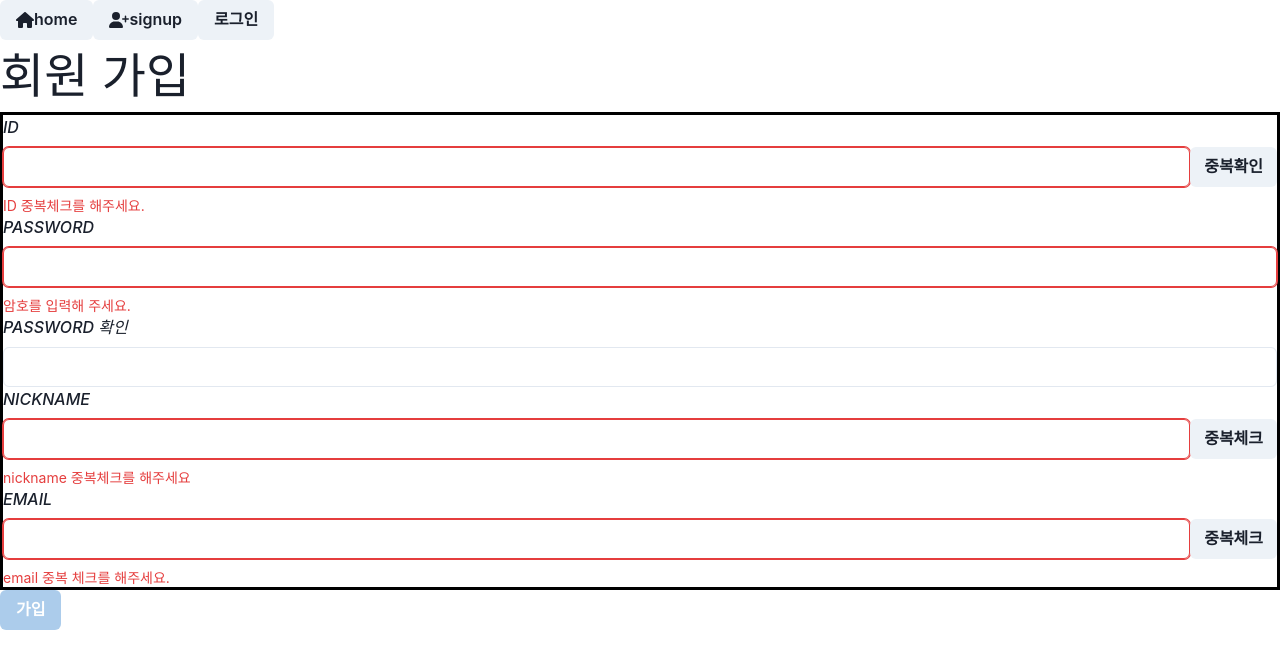
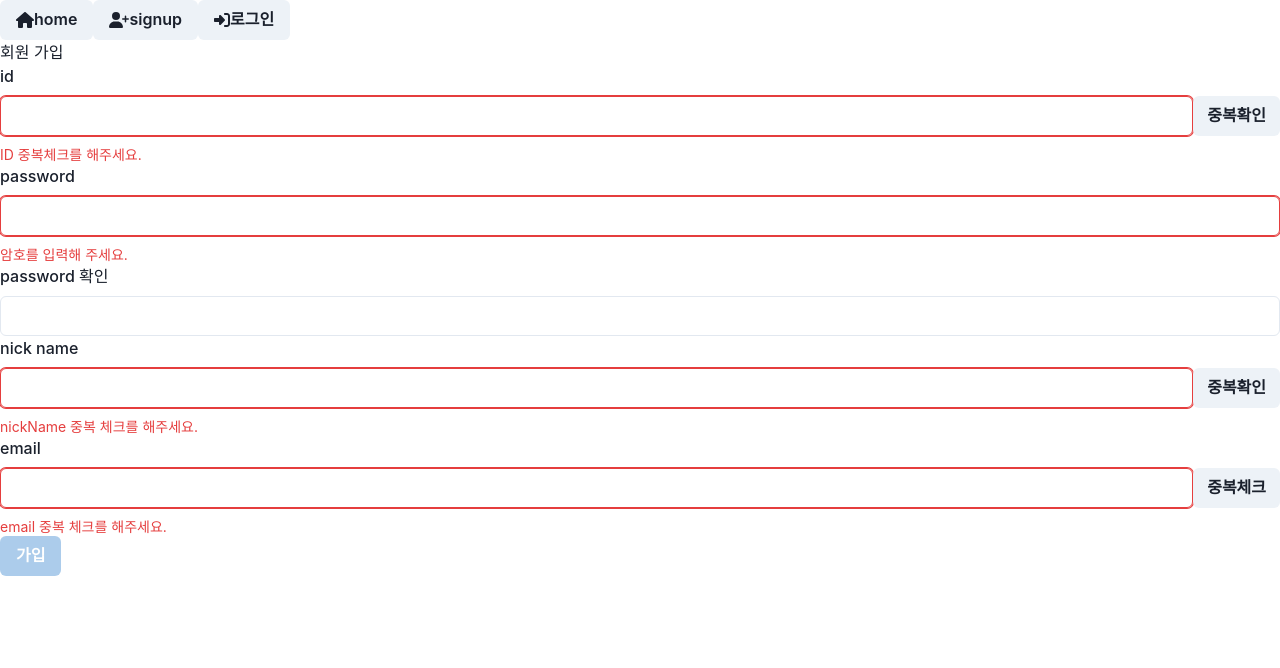
Before and after one commit to hoonil1/prj1_practice, a React (Create React App) app: page /signup in a window 1280 px wide. Shown: the top 668 px of the page. Built offline with nearby package versions, Linux system fonts and the light colour scheme; no server answers.

Commit message:
마스터로 다시 끌올

```diff
--- a/src/component/Navbar.js
+++ b/src/component/Navbar.js
@@ -1,15 +1,18 @@
-import { Button, Flex, useToast } from "@chakra-ui/react";
+import { Box, Button, Flex, useToast } from "@chakra-ui/react";
 import { useLocation, useNavigate } from "react-router-dom";
 import axios from "axios";
 import { useContext, useEffect } from "react";
-import { LoginContext } from "./LoginProvider";
 import { FontAwesomeIcon } from "@fortawesome/react-fontawesome";
 import {
   faHouse,
-  faList,
+  faPen,
+  faRightFromBracket,
+  faRightToBracket,
+  faUser,
   faUserPlus,
   faUsers,
 } from "@fortawesome/free-solid-svg-icons";
+import { LoginContext } from "./LoginProvider";
 
 export function NavBar() {
   const { fetchLogin, login, isAuthenticated, isAdmin } =
@@ -21,6 +24,7 @@ export function NavBar() {
   const urlParams = new URLSearchParams();
 
   const location = useLocation();
+
   useEffect(() => {
     fetchLogin();
   }, [location]);
@@ -41,12 +45,17 @@ export function NavBar() {
 
   return (
     <Flex>
+      {isAuthenticated() && <Box>{login.nickName} 님</Box>}
+
       <Button onClick={() => navigate("/")}>
         <FontAwesomeIcon icon={faHouse} />
         home
       </Button>
       {isAuthenticated() && (
-        <Button onClick={() => navigate("/write")}>write</Button>
+        <Button onClick={() => navigate("/write")}>
+          <FontAwesomeIcon icon={faPen} />
+          write
+        </Button>
       )}
       {isAuthenticated() || (
         <Button onClick={() => navigate("/signup")}>
@@ -56,20 +65,28 @@ export function NavBar() {
       )}
       {isAdmin() && (
         <Button onClick={() => navigate("/member/list")}>
-          <FontAwesomeIcon icon={faList} />
+          <FontAwesomeIcon icon={faUsers} />
           회원목록
         </Button>
       )}
       {isAuthenticated() && (
         <Button onClick={() => navigate("/member?" + urlParams.toString())}>
-          <FontAwesomeIcon icon={faUsers} />
+          <FontAwesomeIcon icon={faUser} />
           회원정보
         </Button>
       )}
       {isAuthenticated() || (
-        <Button onClick={() => navigate("/login")}>로그인</Button>
+        <Button onClick={() => navigate("/login")}>
+          <FontAwesomeIcon icon={faRightToBracket} />
+          로그인
+        </Button>
       )}
-      {isAuthenticated() && <Button onClick={handleLogout}>로그아웃</Button>}
+      {isAuthenticated() && (
+        <Button onClick={handleLogout}>
+          <FontAwesomeIcon icon={faRightFromBracket} />
+          로그아웃
+        </Button>
+      )}
     </Flex>
   );
 }
--- a/src/Member/MemberEdit.js
+++ b/src/page/Member/MemberEdit.js
@@ -6,7 +6,7 @@ import {
   Button,
   Flex,
   FormControl,
-  FormErrorMessage,
+  FormHelperText,
   FormLabel,
   Input,
   Modal,
@@ -25,9 +25,10 @@ export function MemberEdit() {
   const [member, setMember] = useState(null);
   const [email, setEmail] = useState("");
   const [password, setPassword] = useState("");
-  const [nickName, setNickName] = useState("");
   const [passwordCheck, setPasswordCheck] = useState("");
   const [emailAvailable, setEmailAvailable] = useState(false);
+  const [nickName, setNickName] = useState("");
+  const [nickNameAvailable, setNickNameAvailable] = useState(false);
 
   const toast = useToast();
   const [params] = useSearchParams();
@@ -39,6 +40,7 @@ export function MemberEdit() {
     axios.get("/api/member?" + params.toString()).then((response) => {
       setMember(response.data);
       setEmail(response.data.email);
+      setNickName(response.data.nickName);
     });
   }, []);
 
@@ -52,6 +54,14 @@ export function MemberEdit() {
   }
 
   let emailChecked = sameOriginEmail || emailAvailable;
+
+  // 기존 별명과 같은지?
+  let sameOriginNickName = false;
+  if (member !== null) {
+    sameOriginNickName = member.nickName === nickName;
+  }
+
+  let nickNameChecked = sameOriginNickName || nickNameAvailable;
 
   // 암호가 없으면 기존 암호
   // 암호를 작성하면 새 암호, 암호확인 체크
@@ -95,7 +105,7 @@ export function MemberEdit() {
 
   function handleSubmit() {
     // put /api/member/edit
-    // {id, password, email}
+    // {id, password, email, nickName}
 
     axios
       .put("/api/member/edit", { id: member.id, password, email, nickName })
@@ -104,7 +114,7 @@ export function MemberEdit() {
           description: "회원정보가 수정되었습니다.",
           status: "success",
         });
-        navigate("/member/list");
+        navigate("/member?" + params.toString());
       })
       .catch((error) => {
         if (error.response.status === 401 || error.response.status === 403) {
@@ -122,24 +132,41 @@ export function MemberEdit() {
       .finally(() => onClose());
   }
 
+  function handleNickNameCheck() {
+    const params = new URLSearchParams();
+    params.set("nickName", nickName);
+
+    axios
+      .get("/api/member/check?" + params)
+      .then(() => {
+        setNickNameAvailable(false);
+        toast({
+          description: "이미 사용 중인 별명입니다.",
+          status: "warning",
+        });
+      })
+      .catch((error) => {
+        if (error.response.status === 404) {
+          setNickNameAvailable(true);
+          toast({
+            description: "사용 가능한 별명입니다.",
+            status: "success",
+          });
+        }
+      });
+  }
+
   return (
     <Box>
       <h1>{id}님 정보 수정</h1>
       <FormControl>
-        <FormControl>
-          <FormLabel>nickname</FormLabel>
-          <Input
-            type="text"
-            value={nickName}
-            onChange={(e) => setNickName(e.target.value)}
-          />
-        </FormControl>
         <FormLabel>password</FormLabel>
         <Input
           type="text"
           value={password}
           onChange={(e) => setPassword(e.target.value)}
         />
+        <FormHelperText>작성하지 않으면 기존 암호를 유지합니다.</FormHelperText>
       </FormControl>
 
       {password.length > 0 && (
@@ -152,6 +179,23 @@ export function MemberEdit() {
           />
         </FormControl>
       )}
+
+      <FormControl>
+        <FormLabel>nickName</FormLabel>
+        <Flex>
+          <Input
+            type="text"
+            value={nickName}
+            onChange={(e) => {
+              setNickName(e.target.value);
+              setNickNameAvailable(false);
+            }}
+          ></Input>
+          <Button isDisabled={nickNameChecked} onClick={handleNickNameCheck}>
+            중복확인
+          </Button>
+        </Flex>
+      </FormControl>
 
       {/*  email을 변경하면(작성시작) 중복확인 다시 하도록  */}
       {/*  기존 email과 같으면 중복확인 안해도됨 */}
@@ -172,7 +216,7 @@ export function MemberEdit() {
         </Flex>
       </FormControl>
       <Button
-        isDisabled={!emailChecked || !passwordChecked}
+        isDisabled={!emailChecked || !passwordChecked || !nickNameChecked}
         colorScheme="blue"
         onClick={onOpen}
       >
--- a/src/Member/MemberList.js
+++ b/src/page/Member/MemberList.js
@@ -39,7 +39,7 @@ export function MemberList() {
           <Tr>
             <Th>id</Th>
             <Th>pw</Th>
-            <Th>nickname</Th>
+            <Th>별명</Th>
             <Th>email</Th>
             <Th>가입일시</Th>
           </Tr>
--- a/src/Member/MemberLogin.js
+++ b/src/page/Member/MemberLogin.js
@@ -6,10 +6,10 @@ import {
   Input,
   useToast,
 } from "@chakra-ui/react";
-import { useState } from "react";
 import axios from "axios";
 import { useNavigate } from "react-router-dom";
-// import { LoginContext } from "../component/LoginProvider";
+import { LoginContext } from "../../component/LogInProvider";
+import { useContext, useState } from "react";
 
 export function MemberLogin() {
   const [id, setId] = useState("");
@@ -18,7 +18,7 @@ export function MemberLogin() {
   const navigate = useNavigate();
   const toast = useToast();
 
-  // const { fetchLogin } = useContext(LoginContext);
+  const { fetchLogin } = useContext(LoginContext);
 
   function handleLogin() {
     axios
--- a/src/Member/MemberSignup.js
+++ b/src/page/Member/MemberSignup.js
@@ -17,10 +17,11 @@ export function MemberSignup() {
   const [password, setPassword] = useState("");
   const [passwordCheck, setPasswordCheck] = useState("");
   const [email, setEmail] = useState("");
-  const [nickName, setNickName] = useState("");
 
   const [idAvailable, setIdAvailable] = useState(false);
   const [emailAvailable, setEmailAvailable] = useState(false);
+
+  const [nickName, setNickName] = useState("");
   const [nickNameAvailable, setNickNameAvailable] = useState(false);
 
   const toast = useToast();
@@ -39,11 +40,12 @@ export function MemberSignup() {
   if (password != passwordCheck) {
     submitAvailable = false;
   }
-  if (!nickNameAvailable) {
+
+  if (password.length === 0) {
     submitAvailable = false;
   }
 
-  if (password.length === 0) {
+  if (!nickNameAvailable) {
     submitAvailable = false;
   }
 
@@ -128,16 +130,16 @@ export function MemberSignup() {
       });
   }
 
-  function handleNicknameCheck() {
+  function handleNickNameCheck() {
     const params = new URLSearchParams();
     params.set("nickName", nickName);
 
     axios
-      .get("/api/member/check?" + params.toString())
+      .get("/api/member/check?" + params)
       .then(() => {
         setNickNameAvailable(false);
         toast({
-          description: "이미 사용중인 닉네임입니다.",
+          description: "이미 사용 중인 별명입니다.",
           status: "warning",
         });
       })
@@ -145,8 +147,8 @@ export function MemberSignup() {
         if (error.response.status === 404) {
           setNickNameAvailable(true);
           toast({
-            description: "사용 가능한 닉네임입니다",
-            statue: "success",
+            description: "사용 가능한 별명입니다.",
+            status: "success",
           });
         }
       });
@@ -154,18 +156,9 @@ export function MemberSignup() {
 
   return (
     <Box>
-      <p style={{ fontSize: "3rem" }}>회원 가입</p>
-      <div
-        style={{
-          width: "100%",
-          height: "100%",
-          border: "3px solid black",
-        }}
-      >
+      <h1>회원 가입</h1>
       <FormControl isInvalid={!idAvailable}>
-          <FormLabel style={{ fontSize: "1rem", fontStyle: "italic" }}>
-            ID
-          </FormLabel>
+        <FormLabel>id</FormLabel>
         <Flex>
           <Input
             value={id}
@@ -179,20 +172,17 @@ export function MemberSignup() {
         <FormErrorMessage>ID 중복체크를 해주세요.</FormErrorMessage>
       </FormControl>
       <FormControl isInvalid={password.length === 0}>
-          <FormLabel style={{ fontSize: "1rem", fontStyle: "italic" }}>
-            PASSWORD
-          </FormLabel>
+        <FormLabel>password</FormLabel>
         <Input
           type="password"
           value={password}
           onChange={(e) => setPassword(e.target.value)}
         />
+
         <FormErrorMessage>암호를 입력해 주세요.</FormErrorMessage>
       </FormControl>
       <FormControl isInvalid={password != passwordCheck}>
-          <FormLabel style={{ fontSize: "1rem", fontStyle: "italic" }}>
-            PASSWORD 확인
-          </FormLabel>
+        <FormLabel>password 확인</FormLabel>
         <Input
           type="password"
           value={passwordCheck}
@@ -201,28 +191,24 @@ export function MemberSignup() {
         <FormErrorMessage>암호가 다릅니다.</FormErrorMessage>
       </FormControl>
 
-        <FormControl isInvalid={!nickName}>
-          <FormLabel style={{ fontSize: "1rem", fontStyle: "italic" }}>
-            NICKNAME
-          </FormLabel>
+      <FormControl isInvalid={!nickNameAvailable}>
+        <FormLabel>nick name</FormLabel>
         <Flex>
           <Input
-              type="nickName"
+            type="text"
             value={nickName}
             onChange={(e) => {
               setNickName(e.target.value);
               setNickNameAvailable(false);
             }}
-            />
-            <Button onClick={handleNicknameCheck}>중복체크</Button>
+          ></Input>
+          <Button onClick={handleNickNameCheck}>중복확인</Button>
         </Flex>
-          <FormErrorMessage>nickname 중복체크를 해주세요</FormErrorMessage>
+        <FormErrorMessage>nickName 중복 체크를 해주세요.</FormErrorMessage>
       </FormControl>
 
       <FormControl isInvalid={!emailAvailable}>
-          <FormLabel style={{ fontSize: "1rem", fontStyle: "italic" }}>
-            EMAIL
-          </FormLabel>
+        <FormLabel>email</FormLabel>
         <Flex>
           <Input
             type="email"
@@ -236,7 +222,6 @@ export function MemberSignup() {
         </Flex>
         <FormErrorMessage>email 중복 체크를 해주세요.</FormErrorMessage>
       </FormControl>
-      </div>
       <Button
         isDisabled={!submitAvailable}
         onClick={handleSubmit}
--- a/src/page/BoardList.js
+++ b/src/page/board/BoardList.js
@@ -5,6 +5,7 @@ import {
   Button,
   Flex,
   Input,
+  Select,
   Spinner,
   Table,
   Tbody,
@@ -18,11 +19,11 @@ import { useLocation, useNavigate, useSearchParams } from "react-router-dom";
 import { ChatIcon } from "@chakra-ui/icons";
 import { FontAwesomeIcon } from "@fortawesome/react-fontawesome";
 import {
-  faChevronLeft,
-  faChevronRight,
+  faAngleLeft,
+  faAngleRight,
   faHeart,
-  faImage,
 } from "@fortawesome/free-solid-svg-icons";
+import { faImages } from "@fortawesome/free-regular-svg-icons";
 
 function PageButton({ variant, pageNumber, children }) {
   const [params] = useSearchParams();
@@ -43,7 +44,7 @@ function PageButton({ variant, pageNumber, children }) {
 function Pagination({ pageInfo }) {
   const pageNumbers = [];
 
-  // const navigate = useNavigate();
+  const navigate = useNavigate();
 
   for (let i = pageInfo.startPageNumber; i <= pageInfo.endPageNumber; i++) {
     pageNumbers.push(i);
@@ -53,9 +54,10 @@ function Pagination({ pageInfo }) {
     <Box>
       {pageInfo.prevPageNumber && (
         <PageButton variant="ghost" pageNumber={pageInfo.prevPageNumber}>
-          <FontAwesomeIcon icon={faChevronLeft} />
+          <FontAwesomeIcon icon={faAngleLeft} />
         </PageButton>
       )}
+
       {pageNumbers.map((pageNumber) => (
         <PageButton
           key={pageNumber}
@@ -70,7 +72,7 @@ function Pagination({ pageInfo }) {
 
       {pageInfo.nextPageNumber && (
         <PageButton variant="ghost" pageNumber={pageInfo.nextPageNumber}>
-          <FontAwesomeIcon icon={faChevronRight} />
+          <FontAwesomeIcon icon={faAngleRight} />
         </PageButton>
       )}
     </Box>
@@ -79,17 +81,27 @@ function Pagination({ pageInfo }) {
 
 function SearchComponent() {
   const [keyword, setKeyword] = useState("");
+  const [category, setCategory] = useState("all");
   const navigate = useNavigate();
 
   function handleSearch() {
+    // /?k=keyword&c=all
     const params = new URLSearchParams();
     params.set("k", keyword);
+    params.set("c", category);
 
     navigate("/?" + params);
   }
 
   return (
     <Flex>
+      <Select onChange={(e) => setCategory(e.target.value)}>
+        <option selected value="all">
+          전체
+        </option>
+        <option value="title">제목</option>
+        <option value="content">본문</option>
+      </Select>
       <Input value={keyword} onChange={(e) => setKeyword(e.target.value)} />
       <Button onClick={handleSearch}>검색</Button>
     </Flex>
@@ -141,7 +153,7 @@ export function BoardList() {
                 onClick={() => navigate("/board/" + board.id)}
               >
                 <Td>{board.id}</Td>
-                <Td>{board.countLike !== 0 && board.countLike}</Td>
+                <Td>{board.countLike != 0 && board.countLike}</Td>
                 <Td>
                   {board.title}
                   {board.countComment > 0 && (
@@ -152,7 +164,7 @@ export function BoardList() {
                   )}
                   {board.countFile > 0 && (
                     <Badge>
-                      <FontAwesomeIcon icon={faImage} />
+                      <FontAwesomeIcon icon={faImages} />
                       {board.countFile}
                     </Badge>
                   )}
@@ -164,8 +176,8 @@ export function BoardList() {
           </Tbody>
         </Table>
       </Box>
+
       <SearchComponent />
-
       <Pagination pageInfo={pageInfo} />
     </Box>
   );
```
Also changed, not shown: src/App.js (+10 -10 lines), src/page/board/BoardEdit.js (renamed from src/page/BoardEdit.js, +57 -2 lines), src/page/board/BoardView.js (renamed from src/page/BoardView.js, +4 -4 lines), src/page/board/BoardWrite.js (renamed from src/page/BoardWrite.js, +6 -3 lines), src/page/Member/MemberView.js (renamed from src/Member/MemberView.js). Lines whose indentation alone changed are shown as unchanged.
